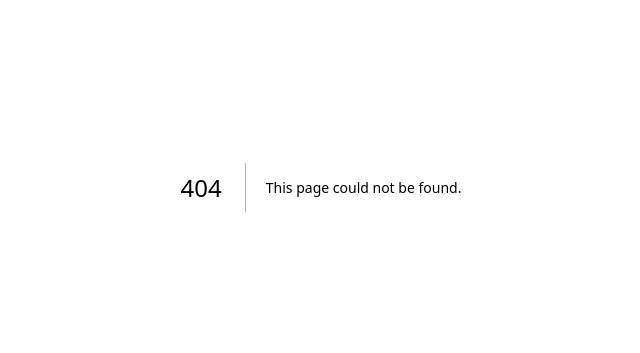
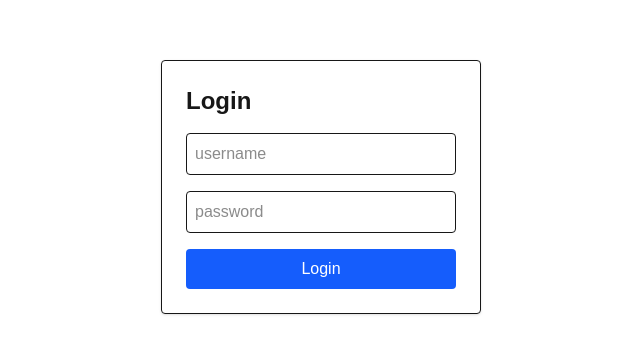
Before and after one commit to rizal15D/fe-news-feed-app, a Next.js app: page /login in a window 1280 px wide. Before the commit this address had no page. Shown: the part 213-566 px from the top of the page, without its empty margins (319-959 px from the left). Built offline with nearby package versions, Linux system fonts and the light colour scheme.

Commit message:
feat system login

```diff
--- /dev/null
+++ b/app/feed/page.tsx
@@ -0,0 +1,15 @@
+"use client";
+
+import { useRouter } from "next/navigation";
+import { useEffect } from "react";
+
+export default function FeedPage() {
+  const router = useRouter();
+
+  useEffect(() => {
+    const token = localStorage.getItem("token");
+    if (!token) router.push("/login");
+  }, [router]);
+
+  return <div>tes</div>;
+}
--- /dev/null
+++ b/app/login/page.tsx
@@ -0,0 +1,66 @@
+"use client";
+
+import { useState, useContext } from "react";
+import API from "@/lib/api";
+import * as endpoint from "@/lib/api-endpoints";
+import { AuthContext } from "@/context/AuthContext";
+import { useRouter } from "next/navigation";
+
+export default function LoginPage() {
+  const router = useRouter();
+  const { login } = useContext(AuthContext);
+
+  const [username, setUsername] = useState("");
+  const [password, setPassword] = useState("");
+  const [error, setError] = useState("");
+
+  const submit = async (e: React.FormEvent) => {
+    e.preventDefault();
+
+    if (!username || !password) {
+      setError("Username and password cannot be empty");
+      return;
+    }
+
+    try {
+      const res = await API.post(endpoint.API_LOGIN, { username, password });
+
+      login(res.data.token, username);
+
+      router.push("/feed");
+    } catch (err: any) {
+      const msg = err.response?.data?.message || "Invalid login";
+      setError(msg);
+    }
+  };
+
+  return (
+    <div className="flex justify-center items-center h-screen">
+      <form
+        onSubmit={submit}
+        className="w-80 space-y-4 border p-6 rounded shadow"
+      >
+        <h1 className="text-2xl font-bold">Login</h1>
+
+        <input
+          className="w-full border p-2 rounded"
+          placeholder="username"
+          onChange={(e) => setUsername(e.target.value)}
+        />
+
+        <input
+          className="w-full border p-2 rounded"
+          placeholder="password"
+          type="password"
+          onChange={(e) => setPassword(e.target.value)}
+        />
+
+        {error && <p className="text-red-500 text-sm">{error}</p>}
+
+        <button className="w-full bg-blue-600 text-white p-2 rounded">
+          Login
+        </button>
+      </form>
+    </div>
+  );
+}
--- /dev/null
+++ b/context/AuthContext.tsx
@@ -0,0 +1,41 @@
+"use client";
+
+import { createContext, useState, useEffect, ReactNode } from "react";
+
+interface AuthContextType {
+  username: string | null;
+  login: (token: string, username: string) => void;
+  logout: () => void;
+}
+
+export const AuthContext = createContext<AuthContextType>({
+  username: null,
+  login: () => {},
+  logout: () => {},
+});
+
+export function AuthProvider({ children }: { children: ReactNode }) {
+  const [username, setUsername] = useState<string | null>(null);
+
+  useEffect(() => {
+    const saved = localStorage.getItem("username");
+    if (saved) setUsername(saved);
+  }, []);
+
+  const login = (token: string, username: string) => {
+    localStorage.setItem("token", token);
+    localStorage.setItem("username", username);
+    setUsername(username);
+  };
+
+  const logout = () => {
+    localStorage.clear();
+    setUsername(null);
+  };
+
+  return (
+    <AuthContext.Provider value={{ username, login, logout }}>
+      {children}
+    </AuthContext.Provider>
+  );
+}
--- /dev/null
+++ b/lib/api-endpoints.ts
@@ -0,0 +1,19 @@
+// Base URL backend NestJS kamu di port 8000
+export const API_BASE_URL = "http://localhost:8000/api";
+
+// Auth
+export const API_LOGIN = `${API_BASE_URL}/login`;
+export const API_REGISTER = `${API_BASE_URL}/register`;
+
+// Posts
+export const API_POSTS = `${API_BASE_URL}/posts`;
+
+// Follow / Unfollow
+export const API_FOLLOW = (userId: number) =>
+  `${API_BASE_URL}/follow/${userId}`;
+export const API_UNFOLLOW = (userId: number) =>
+  `${API_BASE_URL}/follow/${userId}`;
+
+// Feed
+export const API_FEED = (page: number, limit: number) =>
+  `${API_BASE_URL}/feed?page=${page}&limit=${limit}`;
--- /dev/null
+++ b/lib/api.ts
@@ -0,0 +1,36 @@
+// /lib/api.ts
+import axios from "axios";
+
+const API = axios.create({
+  baseURL: "http://localhost:8000/api",
+  withCredentials: false,
+});
+
+// 🟦 Auto-attach Token (Bearer)
+API.interceptors.request.use((config) => {
+  if (typeof window !== "undefined") {
+    const token = localStorage.getItem("token");
+    if (token) config.headers.Authorization = `Bearer ${token}`;
+  }
+  return config;
+});
+
+// 🟥 Global Error Handler
+API.interceptors.response.use(
+  (response) => response,
+  (error) => {
+    const status = error?.response?.status;
+
+    // Token invalid/expired → force logout
+    if (status === 401) {
+      if (typeof window !== "undefined") {
+        localStorage.clear();
+        window.location.href = "/login";
+      }
+    }
+
+    return Promise.reject(error);
+  }
+);
+
+export default API;
--- a/package.json
+++ b/package.json
@@ -9,6 +9,7 @@
     "lint": "eslint"
   },
   "dependencies": {
+    "axios": "^1.13.2",
     "next": "16.0.3",
     "react": "19.2.0",
     "react-dom": "19.2.0"
```
Also changed, not shown: 1 other file (tests, documents, lock files or other folders).
